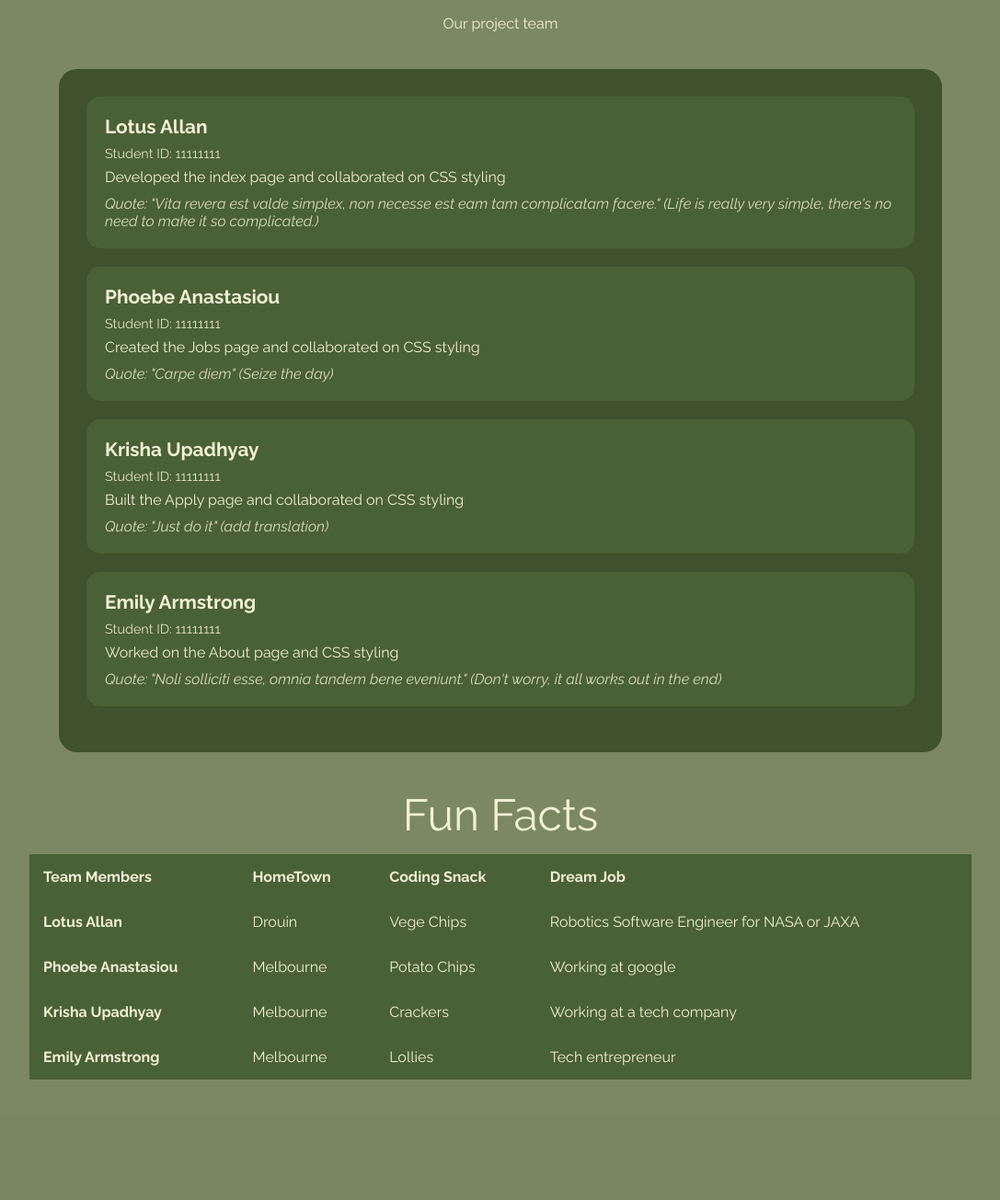
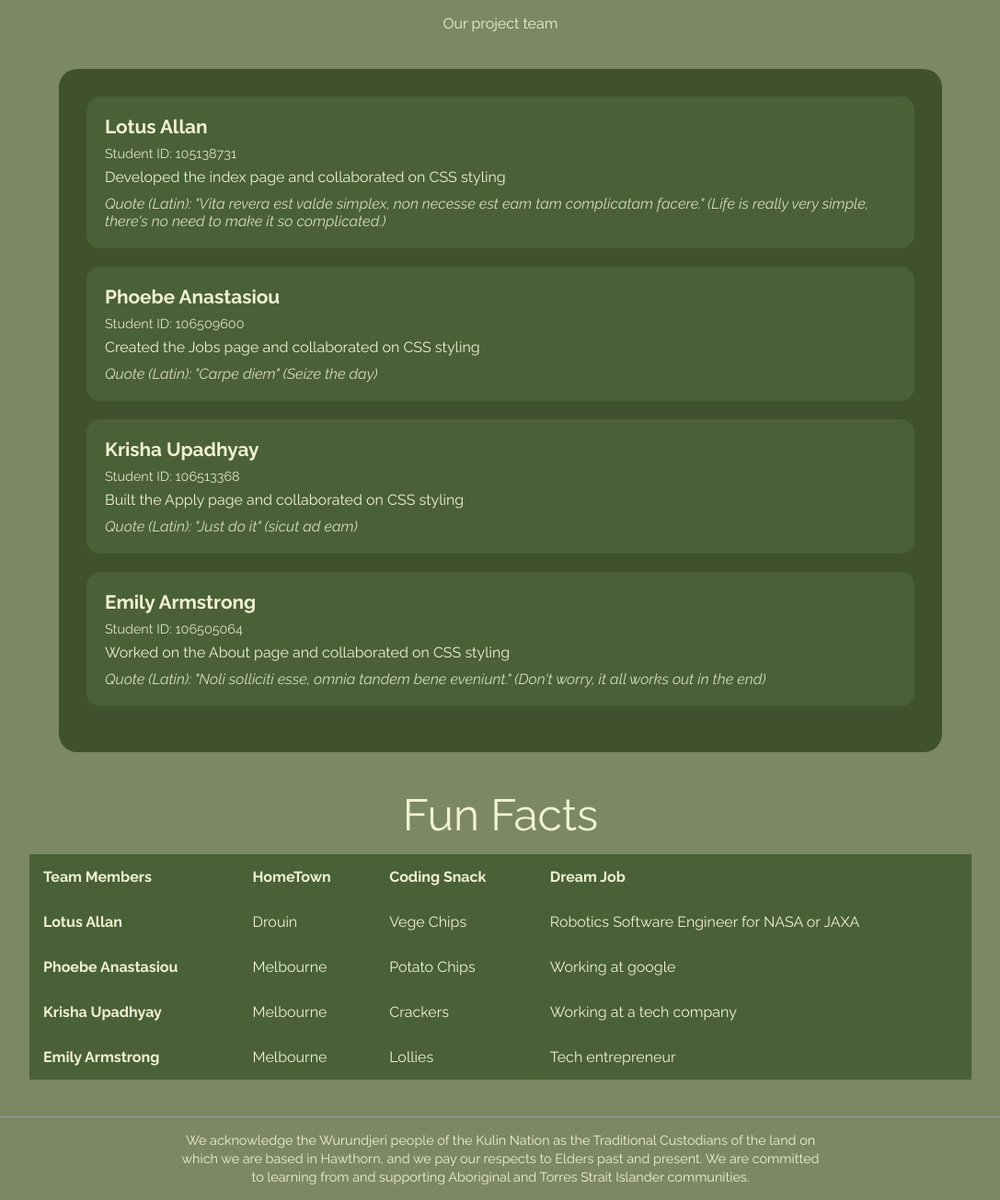
Before and after one commit to blucantcode/Web-Tech-Project---Group-1, a PHP site: page /About.html in a window 1280 px wide. Shown: the part 1282-2587 px from the top of the page at 92% size, without its empty margins (96-1183 px from the left). Before the commit the page ends 2456 px from the top, so only its background shows below. Run offline with PHP 8.4, Linux system fonts and the light colour scheme.

Commit message:
last minute things

```diff
--- a/About.html
+++ b/About.html
@@ -21,6 +21,8 @@
     <link rel="stylesheet" href="Styles/about.css">
     <title>Digital Heath and Wellness Provider</title>
 </head>
+
+<body>
 
 <div class="banner">
 
@@ -70,10 +72,10 @@
   <div class="memberCard">
     <dl>
       <dt><strong>Lotus Allan</strong></dt>
-      <dd class="studId">Student ID: 11111111</dd>
+      <dd class="studId">Student ID: 105138731</dd>
       <dd>Developed the index page and collaborated on CSS styling</dd>
       <dd class="quote">
-        Quote: "Vita revera est valde simplex, non necesse est eam tam complicatam facere."
+        Quote (Latin): "Vita revera est valde simplex, non necesse est eam tam complicatam facere."
         (Life is really very simple, there's no need to make it so complicated.)
       </dd>
     </dl>
@@ -82,10 +84,10 @@
   <div class="memberCard">
     <dl>
       <dt><strong>Phoebe Anastasiou</strong></dt>
-      <dd class="studId">Student ID: 11111111</dd>
+      <dd class="studId">Student ID: 106509600</dd>
       <dd>Created the Jobs page and collaborated on CSS styling</dd>
       <dd class="quote">
-        Quote: "Carpe diem" (Seize the day)
+        Quote (Latin): "Carpe diem" (Seize the day)
       </dd>
     </dl>
   </div>
@@ -93,10 +95,10 @@
   <div class="memberCard">
     <dl>
       <dt><strong>Krisha Upadhyay</strong></dt>
-      <dd class="studId">Student ID: 11111111</dd>
+      <dd class="studId">Student ID: 106513368</dd>
       <dd>Built the Apply page and collaborated on CSS styling</dd>
       <dd class="quote">
-        Quote: "Just do it" (add translation)
+        Quote (Latin): "Just do it" (sicut ad eam)
       </dd>
     </dl>
   </div>
@@ -104,10 +106,10 @@
   <div class="memberCard">
     <dl>
       <dt><strong>Emily Armstrong</strong></dt>
-      <dd class="studId">Student ID: 11111111</dd>
-      <dd>Worked on the About page and CSS styling</dd>
+      <dd class="studId">Student ID: 106505064</dd>
+      <dd>Worked on the About page and collaborated on CSS styling</dd>
       <dd class="quote">
-        Quote: "Noli solliciti esse, omnia tandem bene eveniunt."
+        Quote (Latin): "Noli solliciti esse, omnia tandem bene eveniunt."
         (Don't worry, it all works out in the end)
       </dd>
     </dl>
@@ -149,3 +151,12 @@
             <td>Lollies</td>
             <td>Tech entrepreneur</td>
         </tr>
+</table>
+
+<footer>
+  <p>We acknowledge the Wurundjeri people of the Kulin Nation as the Traditional Custodians of the land on which we are based in Hawthorn, and we pay our respects to Elders past and present.
+  We are committed to learning from and supporting Aboriginal and Torres Strait Islander communities.</p>
+</footer>
+
+</body>
+</html>
--- a/Styles/about.css
+++ b/Styles/about.css
@@ -7,7 +7,6 @@ description: [Web Tech - assignment]
 
 body {
   margin: 0;
-  font-family: "Raleway", sans-serif;
   background-color: #7c8763;
   color: #f0f1d5;
 }
@@ -110,3 +109,17 @@ th {
 td:hover {
   background-color: #5c7445;
 }
+
+footer {
+  border-top: 1px solid #999;
+  margin-top: 40px;
+  padding: 15px 0;
+  text-align: center;
+}
+
+footer p {
+  max-width: 700px;
+  margin: 0 auto;
+  font-size: 0.9em;
+  line-height: 1.4;
+}
```
